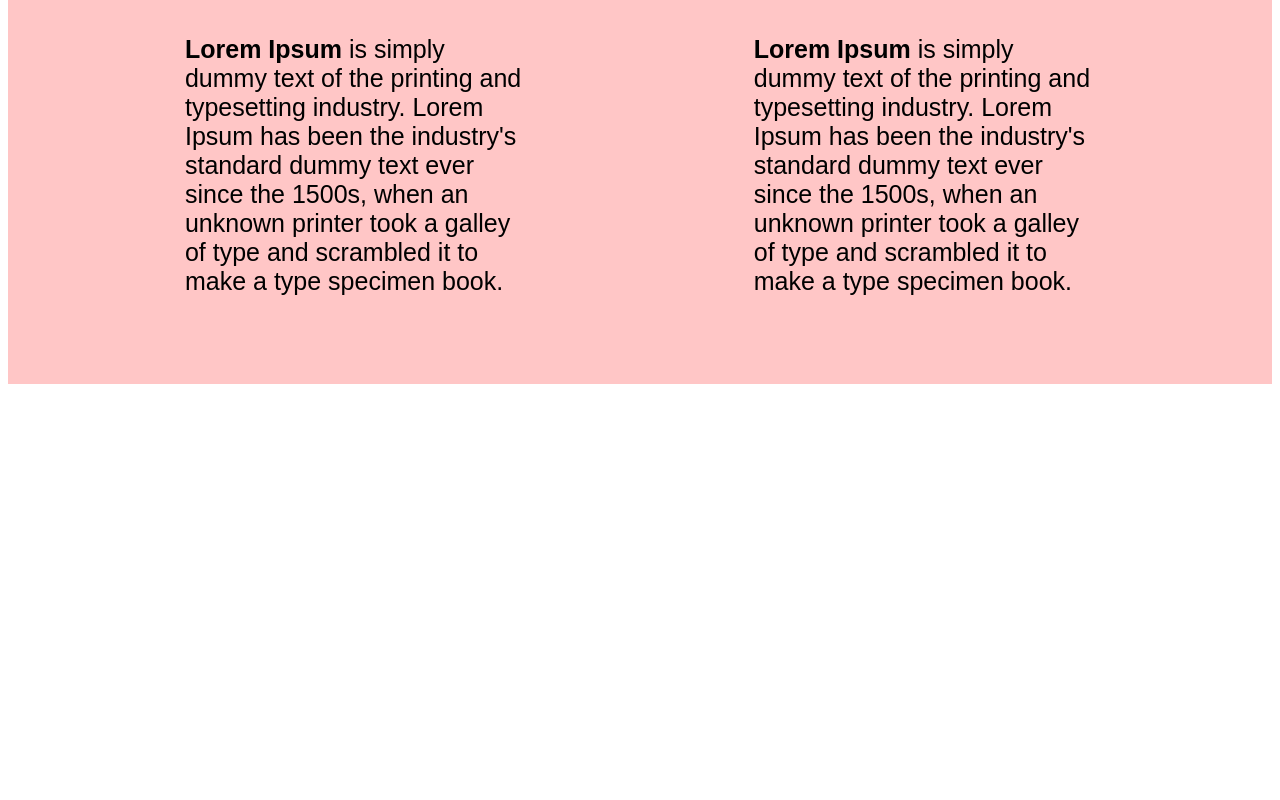
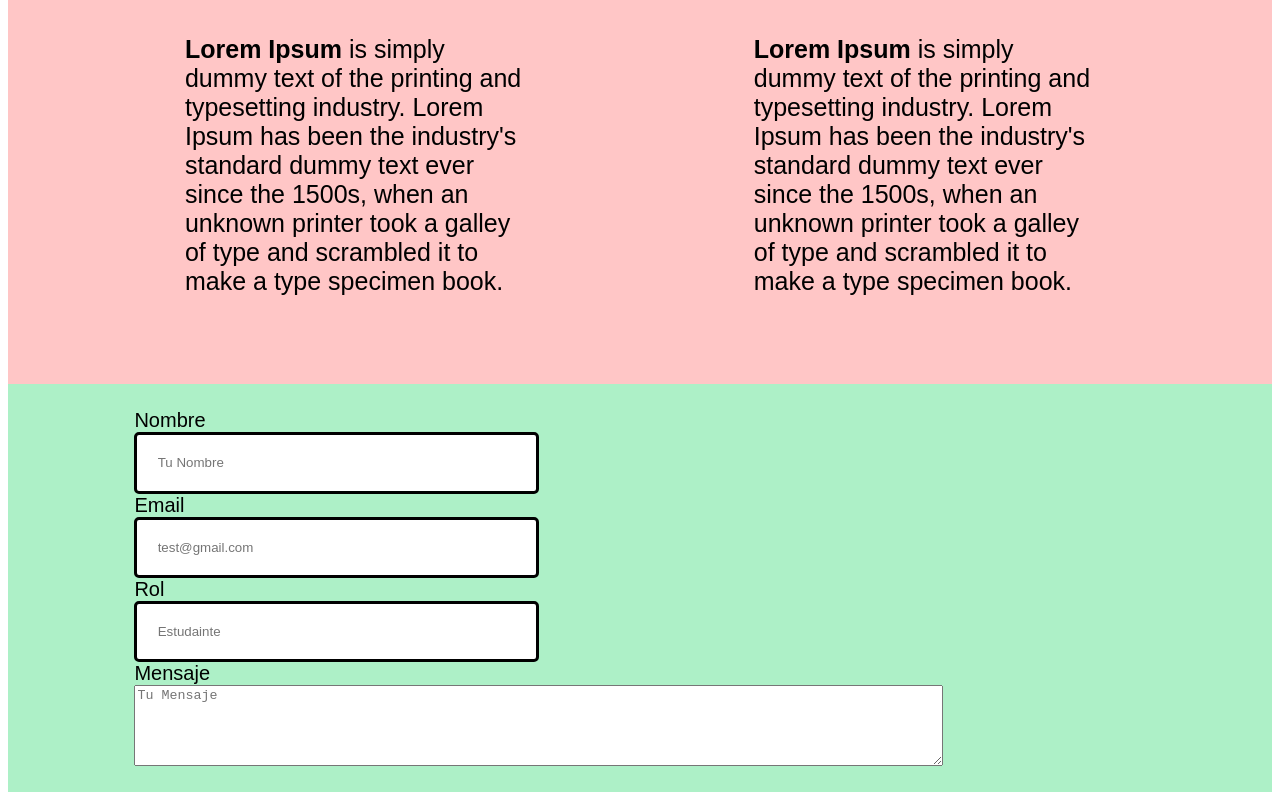
Before and after one commit to Francesco-che/WireFrame-Practica2, a plain HTML site: page index.html in a window 1280 px wide. Shown: the part 3053-3853 px from the top of the page. Before the commit the page ends 3445 px from the top, so only its background shows below. Drawn offline with Linux system fonts and the light colour scheme.

Commit message:
Haciendo green_section

```diff
--- a/index.html
+++ b/index.html
@@ -78,5 +78,25 @@
             <p><b>Lorem Ipsum</b> is simply dummy text of the printing and typesetting industry. Lorem Ipsum has been the industry's standard dummy text ever since the 1500s, when an unknown printer took a galley of type and scrambled it to make a type specimen book.</p>
         </article>
     </section>
+    <section class="green_section">
+        <form class="green_section_form">
+            <div class="green_section_form_name">
+                <label for="nombre">Nombre</label>
+                <input type="text" name:"nombre" required placeholder="Tu Nombre">
+            </div>
+            <div class="green_section_form_email">
+                <label for="email">Email</label>
+                <input type="email" name:"email" required placeholder="test@gmail.com" oninvalid="this.setCustomValidity('Porfavor, introduce un email váilido')">
+            </div>
+            <div class="green_section_form_rol">
+                <label for="rol">Rol</label>
+                <input type="text" name:"rol" required placeholder="Estudainte">
+            </div>
+            <div class="green_section_form_message">
+                <label for="mensaje">Mensaje</label>
+                <textarea name:"mensaje" rows="5" cols="130" placeholder="Tu Mensaje"></textarea>
+            </div>
+        </form>
+    </section>
 </body>
 </html>
--- a/style.css
+++ b/style.css
@@ -139,3 +139,47 @@ body {
 .pink_section_article p{
     font-size: 25px;
 }
+.green_section {
+    display: flex;
+    flex-wrap: wrap;
+    justify-content: center;
+    align-items: center;
+    gap: 20px;
+    background-color: #adf0c7;
+    width: 100%;
+}
+.green_section_form input{
+    border: solid black;
+    border-radius: 5px;
+    padding: 5%;
+}
+.green_section_form{
+    padding: 2%;
+    width: 80%;
+}
+.green_section_form_name {
+    display: flex;
+    flex-direction: column;
+    width: 40%;
+    gap: 10%;
+    font-size: 20px;
+}
+.green_section_form_email {
+    display: flex;
+    flex-direction: column;
+    width: 40%;
+    font-size: 20px;
+
+}
+.green_section_form_rol {
+    display: flex;
+    flex-direction: column;
+    width: 40%;
+    font-size: 20px;
+}
+.green_section_form_message{
+    display: flex;
+    flex-direction: column;
+    width: 80%;
+    font-size: 20px;
+}
```
